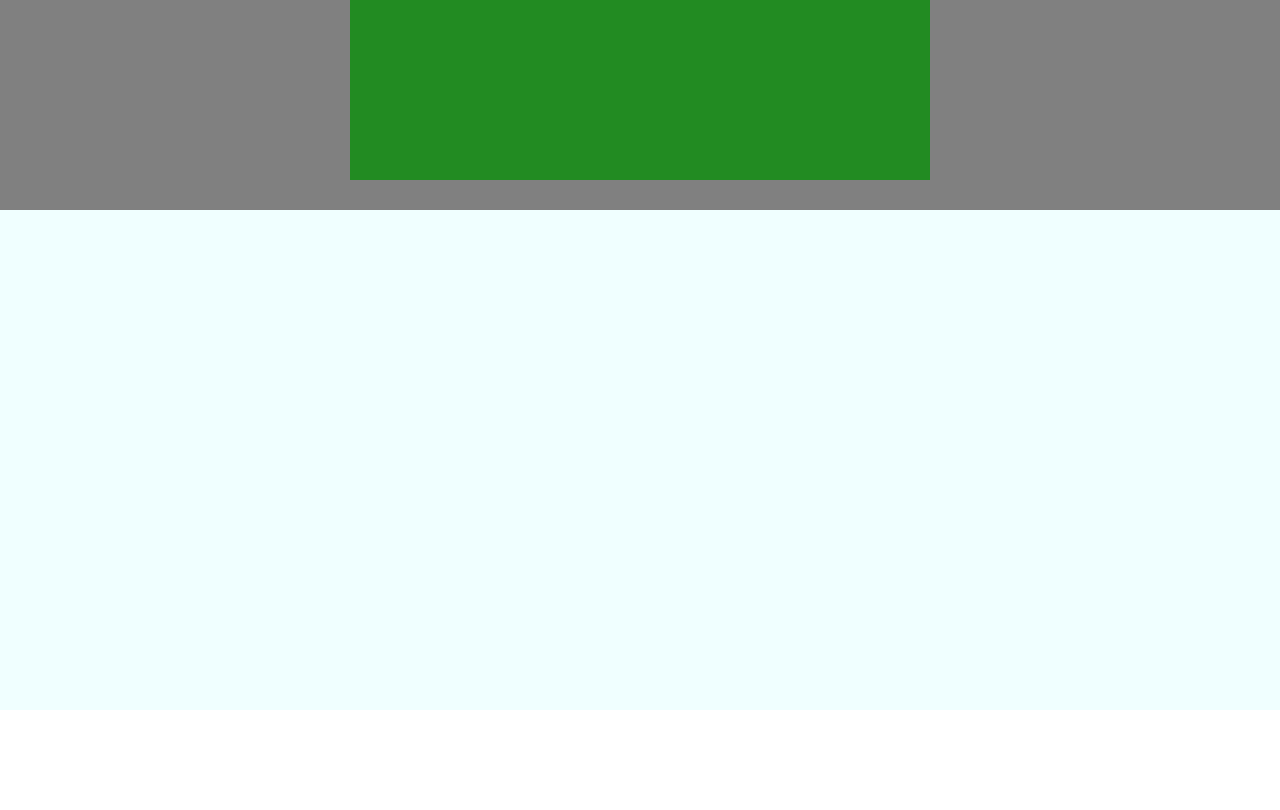
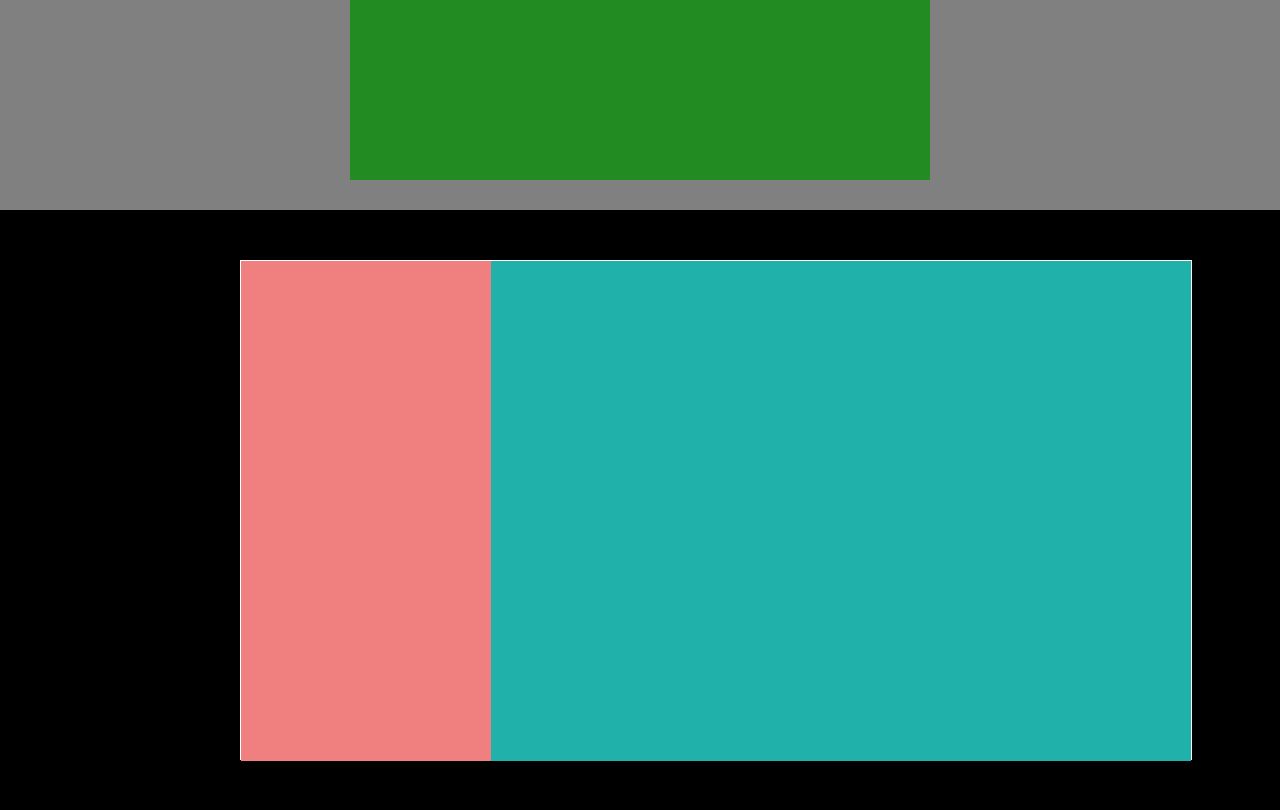
Before and after one commit to willymariino/html-css-struttura-discord, a plain HTML site: page index.html in a window 1280 px wide. Shown: the part 2430-3240 px from the top of the page. Before the commit the page ends 3140 px from the top, so only its background shows below. Drawn offline with Linux system fonts and the light colour scheme.

Commit message:
added footer

```diff
--- a/index.html
+++ b/index.html
@@ -76,16 +76,13 @@
         </section>
         <!-- quarta sezione blu accanto al rosa-->
 
+        <!-- quinta sezione - quadrato verde dentro al grigio -->
+
         <section class="bg-gray">
             <div class="container-green"> </div>
         </section>
 
-        <section class="bg-azure">
-            <div class="container">
-                <div class="row"></div>
-            </div>
-        </section>
-
+        <!-- quinta sezione - quadrato verde dentro al grigio -->
 
 
 
@@ -95,6 +92,24 @@
     <!-- sezione principale -->
 
 
+    <footer>
+
+        <!-- sesta sezione con le colonne -->
+        <div class="container">
+            <div class="columns">
+                <div class="pink"></div>
+                <div class="acqua-green"></div>
+            </div>
+        </div>
+
+
+
+        <!-- sesta sezione con le colonne -->
+
+
+    </footer>
+
+
 </body>
 
 </html>
--- a/style.css
+++ b/style.css
@@ -107,12 +107,16 @@ section {
 
 /* impostazioni quadrato blu e rettangolo rosa */
 
+
+/* quinta sezione - quadrato verde dentro al grigio */
 .container-green {
     background-color: #228b22;
     width: 50%;
     height: 100%;
     margin: 0 auto;
 }
+
+/* quinta sezione - quadrato verde dentro al grigio */
 
 .bg-gray {
     background-color: gray;
@@ -122,6 +126,35 @@ section {
     background-color: black;
 }
 
+/* footer */
+
+footer {
+    padding: 50px;
+    background-color: black;
+}
+
+.columns {
+    height: 500px;
+    border: 1px solid white;
+    display: flex;
+
+}
+
+.pink {
+    background-color: #f08080;
+    width: 250px;
+    height: 500px;
+}
+
+.acqua-green {
+
+    background-color: #20b2aa;
+    width: 700px;
+    height: 500px;
+}
+
+
+/* footer */
 
 
 /* DA RIMUOVERE DOPO SVILUPPO */
```
